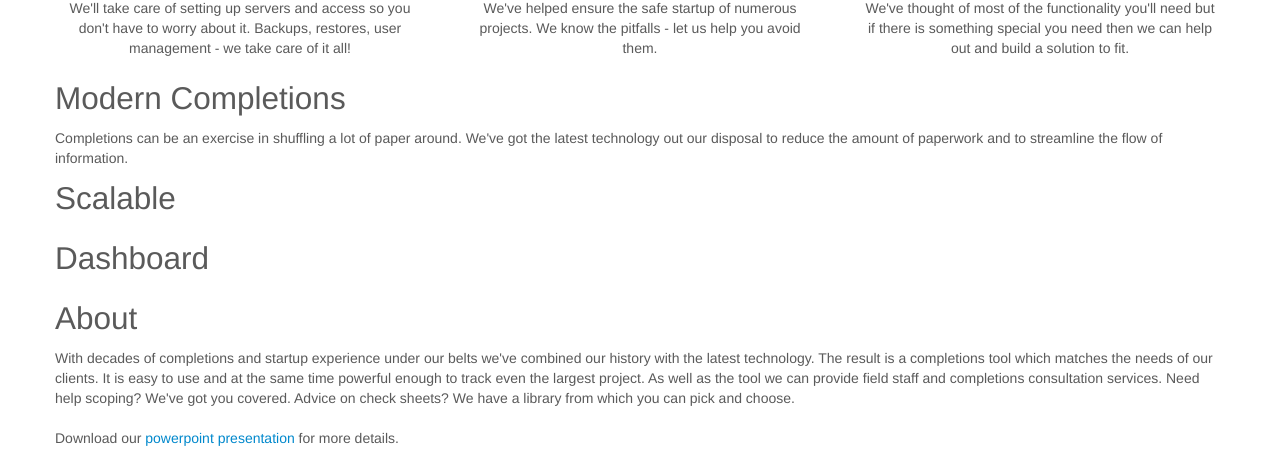
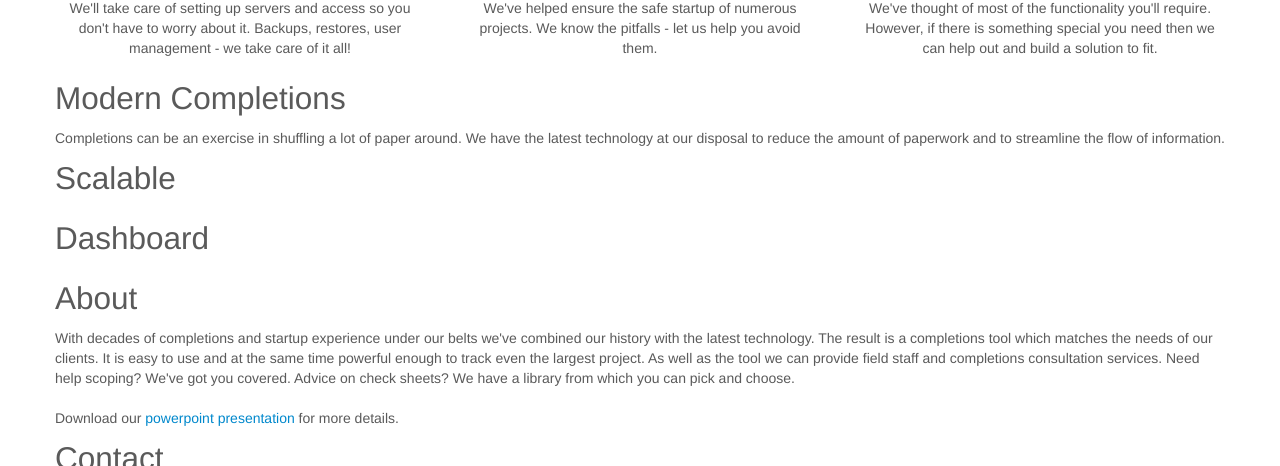
Before and after one commit to chrisharrington/ExigoPublic, a plain HTML site: page _site/index.html in a window 1280 px wide. Shown: the part 642-1108 px from the top of the page. Drawn offline with nearby package versions, Linux system fonts and the light colour scheme; a web font is replaced by a local one.

Commit message:
Fixing some typos as pointed out by my mum

```diff
--- a/_site/index.html
+++ b/_site/index.html
@@ -322,7 +322,7 @@
           <img src="img/slide-02.jpg" alt="">
           <div class="container">
             <div class="carousel-caption">
-              <h1>Scalabe to your needs.</h1>
+              <h1>Scalable to your needs.</h1>
               <p class="lead">Whether turning over a mega-project or doing a shutdown we've got the right solution.</p>
               <a class="btn btn-large btn-primary" href="#scalable">Learn more</a>
             </div>
@@ -368,7 +368,7 @@
         <div class="span4">
           <img class="img-circle" data-src="holder.js/140x140">
           <h2>Customizable</h2>
-          <p>We've thought of most of the functionality you'll need but if there is something special you need then we can help out and build a solution to fit.</p>
+          <p>We've thought of most of the functionality you'll require. However, if there is something special you need then we can help out and build a solution to fit.</p>
 
         </div><!-- /.span4 -->
       </div><!-- /.row -->
@@ -378,7 +378,7 @@
         <div class="span12">
           <h2>Modern Completions</h2>
           <span>
-            Completions can be an exercise in shuffling a lot of paper around. We've got the latest technology out our disposal to reduce the amount of paperwork and to streamline the flow of information.
+            Completions can be an exercise in shuffling a lot of paper around. We have the latest technology at our disposal to reduce the amount of paperwork and to streamline the flow of information.
           </span>
         </div>
       </div>
```
Also changed, not shown: index.html (+3 -3 lines).
